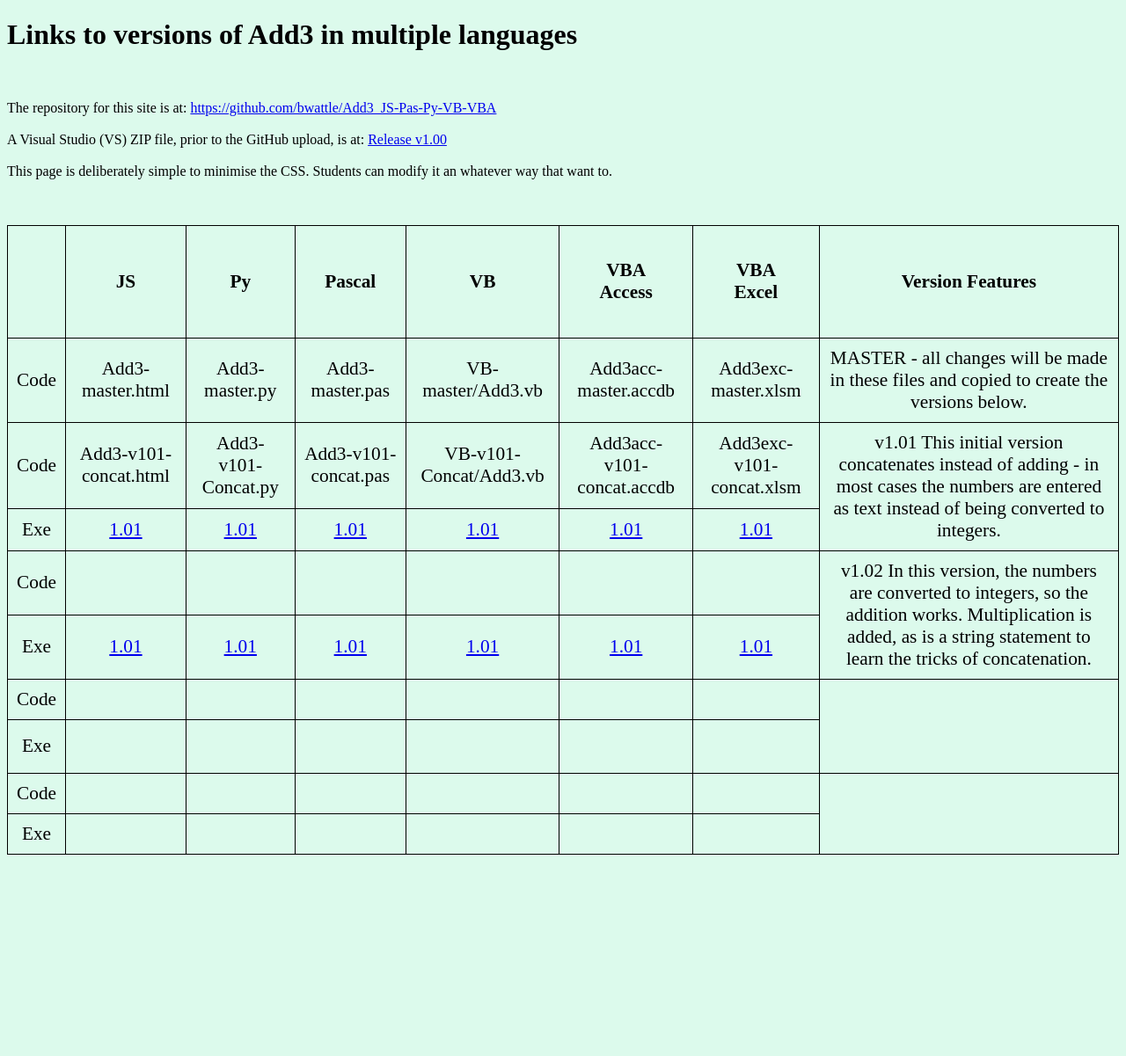
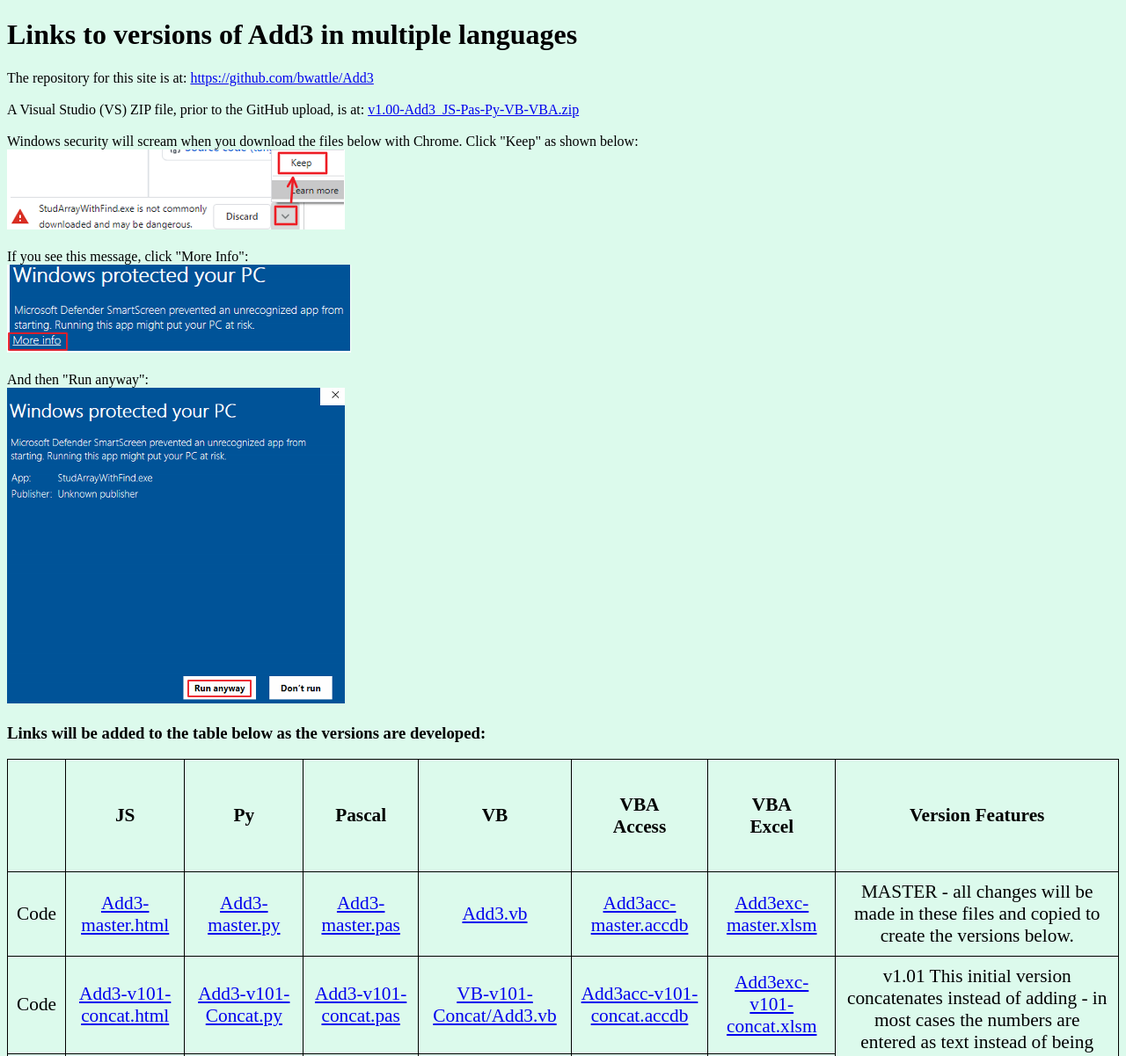
Before and after one commit to bwattle/Add3, a plain HTML site: page index.html in a window 1280 px wide. Shown: the top 1201 px of the page at 88% size. Before the commit the page ends 998 px from the top, so only its background shows below. Drawn offline with Linux system fonts and the light colour scheme.

Commit message:
index re-formatted and links updated

```diff
--- a/index.html
+++ b/index.html
@@ -1,6 +1,6 @@
 <!DOCTYPE html>
-
-<html lang="en" xmlns="http://www.w3.org/1999/xhtml">
+<!--Jan 2022: index page updated to point to https://github.com/bwattle/Add3 repo-->
+<!--<html lang="en" xmlns="http://www.w3.org/1999/xhtml">-->
 <head>
     <title>v1.01 Add 3 - concatenates</title>
     <link rel="icon" href="images/SSC_SmallLogo-60x81.png" />
@@ -23,26 +23,36 @@
             font-size: 16pt;
             border: 1px solid #000;
         }
-
-        .auto-style1 {
-            height: 40px;
-        }
-    </style>
+        </style>
 </head>
 <body>
     <h1>Links to versions of Add3 in multiple languages</h1>
-    <br />
     <p>
-        The repository for this site is at: <a href="https://github.com/bwattle/Add3_JS-Pas-Py-VB-VBA">https://github.com/bwattle/Add3_JS-Pas-Py-VB-VBA</a>
+        The repository for this site is at: <a href="https://github.com/bwattle/Add3">https://github.com/bwattle/Add3</a>
         <br />
         <br />
-        A Visual Studio (VS) ZIP file, prior to the GitHub upload, is at: <a href="https://github.com/bwattle/Add3_JS-Pas-Py-VB-VBA/releases/download/v1.00/_Add3_JS-Pas-Py-VB-VBA.zip">Release v1.00</a>
+        A Visual Studio (VS) ZIP file, prior to the GitHub upload, is at: <a href="https://github.com/bwattle/Add3/releases/download/v1.00/Add3_JS-Pas-Py-VB-VBA.zip">v1.00-Add3_JS-Pas-Py-VB-VBA.zip</a>
         <br />
         <br />
-        This page is deliberately simple to minimise the CSS. Students can modify it an whatever way that want to.
+
+        Windows security will scream when you download the files below with Chrome. Click &quot;Keep&quot; as shown below:
+                <br />
+        <img alt="Image of an arrow pointing to the 'Keep' option"
+            height="91" src="images/clip_image001.png" width="384" />
+        <br />
+        <br />
+        If you see this message, click &quot;More Info&quot;:
+        <br />
+        <img alt="Image of 'Windows protected your PC' dialog box. Use the 'More info' option "
+            height="100" src="images/clip_image002.png" width="391" />
+        <br />
+        <br />
+        And then &quot;Run anyway&quot;:
+        <br />
+        <img alt="Image of 'Windows protected your PC' dialog box. Use the 'Run anyway' option "
+            height="359" src="images/clip_image003.png" width="384" />
     </p>
-    <br />
-    <br />
+    <h3>Links will be added to the table below as the versions are developed:</h3>
     <table>
         <tr>
             <td>&nbsp;</td>
@@ -72,32 +82,38 @@
         </tr>
         <tr>
             <td>Code</td>
-            <td>Add3-master.html</td>
-            <td>Add3-master.py</td>
-            <td>Add3-master.pas</td>
-            <td>VB-master/Add3.vb</td>
-            <td>Add3acc-master.accdb</td>
-            <td>Add3exc-master.xlsm</td>
+            <td><a href="JS/Add3-master.html" title="JavaScript Master" target="_blank">Add3-master.html</a></td>
+            <td><a href="Py/Add3-master.py" title="Python master" target="_blank">Add3-master.py</a></td>
+            <td><a href="Pas/Add3-master.pas" title="Pascal master" target="_blank">Add3-master.pas</a></td>
+            <td><a href="VB-master/Add3.vb" title="VB master code file" target="_blank">Add3.vb</a></td>
+            <td><a href="VBA/Add3acc-master.accdb" title="Access master file" target="_blank">Add3acc-master.accdb</a></td>
+            <td><a href="VBA/Add3exc-master.xlsm" title="Excel master file" target="_blank">Add3exc-master.xlsm</a></td>
             <td>MASTER - all changes will be made in these files and copied to create the versions below.</td>
         </tr>
         <tr>
             <td>Code</td>
-            <td>Add3-v101-concat.html</td>
-            <td>Add3-v101-Concat.py</td>
-            <td>Add3-v101-concat.pas</td>
-            <td>VB-v101-Concat/Add3.vb</td>
-            <td>Add3acc-v101-concat.accdb</td>
-            <td>Add3exc-v101-concat.xlsm</td>
-            <td rowspan="2">v1.01 This initial version concatenates instead of adding - in most cases the numbers are entered as text instead of being converted to integers.</td>
+            <td><a href="JS/Add3-v101-concat.html" title="v1.01 JavaScript" target="_blank">Add3-v101-concat.html</a></td>
+            <td><a href="Py/Add3-v101-Concat.py" title="v1.01 Python" target="_blank">Add3-v101-Concat.py</a></td>
+            <td><a href="Pas/Add3-v101-concat.pas" title="v1.01 Pascal" target="_blank">Add3-v101-concat.pas</a></td>
+            <td><a href="VB-v101-Concat/Add3.vb" title="v1.01 Visual Basic" target="_blank">VB-v101-Concat/Add3.vb</a></td>
+            <td><a href="VBA/Add3acc-v101-concat.accdb" title="v1.01 Access VBA" target="_blank">Add3acc-v101-concat.accdb</a></td>
+            <td><a href="VBA/Add3exc-v101-concat.xlsm" title="v1.01 Excel VBA" target="_blank">Add3exc-v101-concat.xlsm</a></td>
+            <td rowspan="2">v1.01 This initial version concatenates instead of adding - in most cases the numbers are entered as text instead of being converted to integers.<br />
+                These links won&#39;t work on clones of this site until releases are created.</td>
         </tr>
         <tr>
             <td>Exe</td>
-            <td><a href="JS/Add3-v101-concatenates.html" title="v1.01 JavaScript" target="_blank">1.01</a></td>
-            <td><a href="https://github.com/bwattle/Add3_JS-Pas-Py-VB-VBA/releases/download/v1.01/v101_Add3-Py-Concatenates.py" title="v1.01 Python" target="_blank">1.01</a></td>
-            <td><a href="https://github.com/bwattle/Add3_JS-Pas-Py-VB-VBA/releases/download/v1.01/v101_Add3-Pas-Concatenates.exe" title="v1.01 Pascal" target="_blank">1.01</a></td>
-            <td><a href="https://github.com/bwattle/Add3_JS-Pas-Py-VB-VBA/releases/download/v1.01/v101_Add3-VB-Concatenates.exe" title="v1.01 VB" target="_blank">1.01</a></td>
-            <td><a href="https://github.com/bwattle/Add3_JS-Pas-Py-VB-VBA/releases/download/v1.01/v101_Add3-Access-concatenates.accdb" title="v1.01 Access" target="_blank">1.01</a></td>
-            <td><a href="https://github.com/bwattle/Add3_JS-Pas-Py-VB-VBA/releases/download/v1.01/v101_Add3-Excel-concatenates.xlsm" title="v1.01 Excel" target="_blank">1.01</a></td>
+            <td>same as above</td>
+            <td><a href="https://github.com/bwattle/Add3/releases/download/v1.00/Py-Add3-v101-Concat.py"
+                title="v1.01 Python" target="_blank">Py-Add3-v101-Concat download</a></td>
+            <td><a href="https://github.com/bwattle/Add3/releases/download/v1.00/Pas-Add3-v101-concat.exe"
+                title="v1.01 Pascal" target="_blank">Pas-Add3-v101-concat.exe</a></td>
+            <td><a href="https://github.com/bwattle/Add3/releases/download/v1.00/VB-Add3-v101-concat.exe"
+                title="v1.01 VB" target="_blank">VB-Add3-v101-concat.exe</a></td>
+            <td><a href="https://github.com/bwattle/Add3/releases/download/v1.00/Access-Add3-v101-concat.accdb"
+                title="v1.01 Access" target="_blank">Access-Add3-v101-concat.accdb</a></td>
+            <td><a href="https://github.com/bwattle/Add3/releases/download/v1.00/Excel-Add3-v101-concat.xlsm"
+                title="v1.01 Excel" target="_blank">Excel-Add3-v101-concat.xlsm</a></td>
         </tr>
         <tr>
             <td>Code</td>
@@ -111,12 +127,12 @@
         </tr>
         <tr>
             <td>Exe</td>
-            <td><a href="JS/Add3-v101-concatenates.html" title="v1.01 JavaScript" target="_blank">1.01</a></td>
-            <td><a href="https://github.com/bwattle/Add3_JS-Pas-Py-VB-VBA/releases/download/v1.01/v101_Add3-Py-Concatenates.py" title="v1.01 Python" target="_blank">1.01</a></td>
-            <td><a href="https://github.com/bwattle/Add3_JS-Pas-Py-VB-VBA/releases/download/v1.01/v101_Add3-Pas-Concatenates.exe" title="v1.01 Pascal" target="_blank">1.01</a></td>
-            <td><a href="https://github.com/bwattle/Add3_JS-Pas-Py-VB-VBA/releases/download/v1.01/v101_Add3-VB-Concatenates.exe" title="v1.01 VB" target="_blank">1.01</a></td>
-            <td><a href="https://github.com/bwattle/Add3_JS-Pas-Py-VB-VBA/releases/download/v1.01/v101_Add3-Access-concatenates.accdb" title="v1.01 Access" target="_blank">1.01</a></td>
-            <td><a href="https://github.com/bwattle/Add3_JS-Pas-Py-VB-VBA/releases/download/v1.01/v101_Add3-Excel-concatenates.xlsm" title="v1.01 Excel" target="_blank">1.01</a></td>
+            <td>&nbsp;</td>
+            <td>&nbsp;</td>
+            <td>&nbsp;</td>
+            <td>&nbsp;</td>
+            <td>&nbsp;</td>
+            <td>&nbsp;</td>
         </tr>
         <tr>
             <td>Code</td>
@@ -129,13 +145,13 @@
             <td rowspan="2">&nbsp;</td>
         </tr>
         <tr>
-            <td class="auto-style1">Exe</td>
-            <td class="auto-style1"></td>
-            <td class="auto-style1"></td>
-            <td class="auto-style1"></td>
-            <td class="auto-style1"></td>
-            <td class="auto-style1"></td>
-            <td class="auto-style1"></td>
+            <td>Exe</td>
+            <td>&nbsp;</td>
+            <td>&nbsp;</td>
+            <td>&nbsp;</td>
+            <td>&nbsp;</td>
+            <td>&nbsp;</td>
+            <td>&nbsp;</td>
         </tr>
         <tr>
             <td>Code</td>
@@ -158,5 +174,6 @@
         </tr>
     </table>
     <br />
+    This page is deliberately simple to minimise the CSS. Students are encouraged to jazz up their versions.
 </body>
 </html>
```
